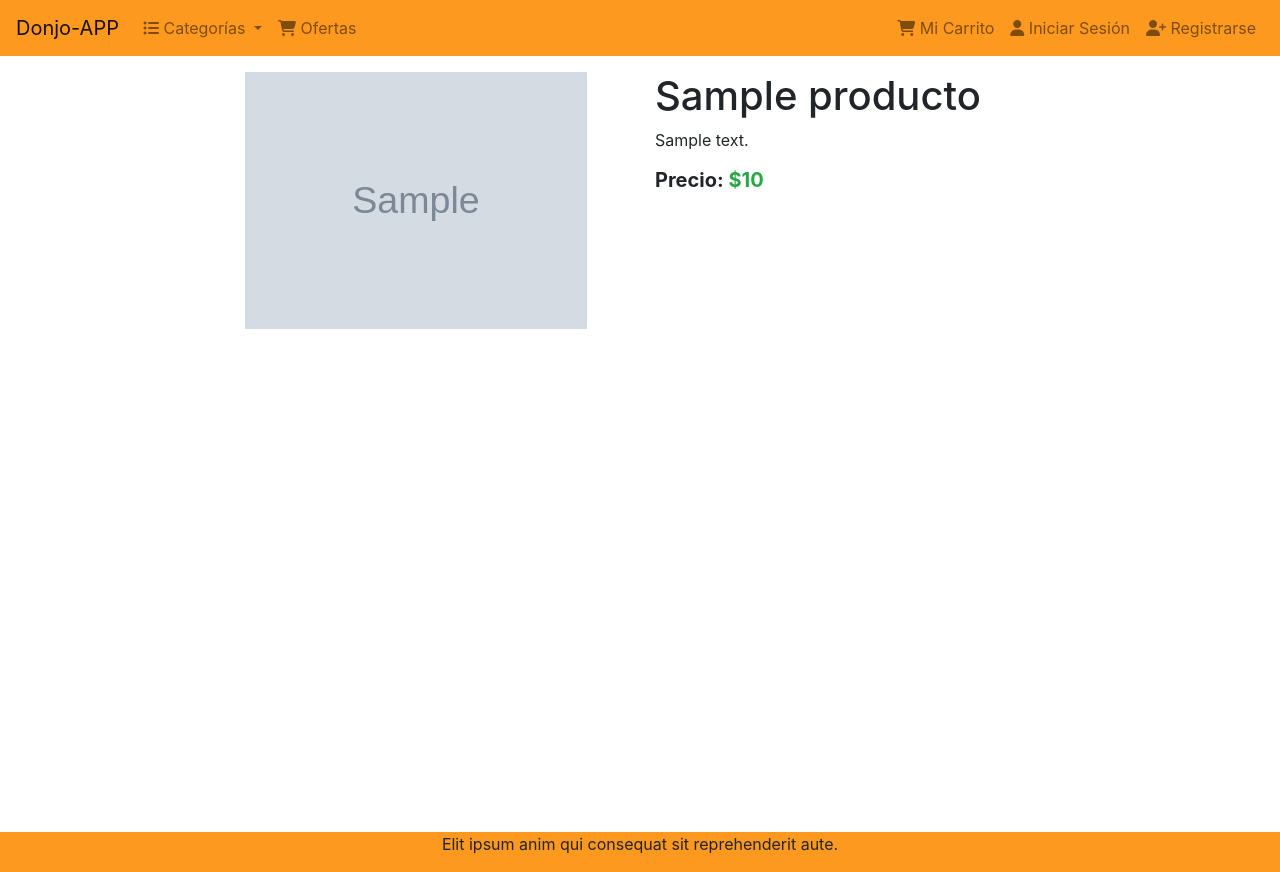
After one commit to lndrkzts/donjo-app, a Django app: template apps/productos/templates/productos/producto.html in a window 1280 px wide. The commit adds this page. Run offline with Django 3.2, Linux system fonts and the light colour scheme; the template is opened without the code that fills it: most values are stand-ins (such as "Sample title", 1, 10 or a date in 2020); grey boxes marked "Sample" are stand-in pictures; some libraries are stand-ins or nearby versions.

Commit message:
Refactor productos por categoria + View producto

```diff
--- /dev/null
+++ b/apps/productos/templates/productos/producto.html
@@ -0,0 +1,20 @@
+{% extends 'base.html' %}
+
+{% block content %}
+<div class="offset-xl-2 offset-lg-1 offset-md-1 col-xl-4 col-lg-5 col-md-5 col-sm-12">
+    {% if producto.imagen %}
+    <img src="{{ producto.imagen.url }}" alt="Imagen del producto" width="90%" >
+    {% endif %}
+</div>
+<div class="col-xl-4 col-lg-5 col-md-5 col-sm-12">
+    <div class="h1">{{ producto.titulo }}</div>
+    <div>
+        <p>{{ producto.descripcion }}</p>
+    </div>
+    <div class="h5 font-weight-bold">
+        Precio: <span class="text-success">${{ producto.precio }}</span>
+    </div>
+    <div class="">
+    </div>
+</div>
+{% endblock %}
--- a/apps/productos/templates/productos/snippets/producto.html
+++ b/apps/productos/templates/productos/snippets/producto.html
@@ -7,6 +7,6 @@
     <p class="card-text">${{ producto.precio}} </p>
   </div>
   <div class="card-footer">
-    <a href="#" class="btn btn-primary">Ver más</a>
+    <a href="{% url 'productos:producto' producto.slug %}" class="btn btn-primary">Ver más</a>
   </div>
 </div>
--- a/apps/productos/urls.py
+++ b/apps/productos/urls.py
@@ -6,5 +6,5 @@ app_name = 'productos'
 
 urlpatterns = [
     path('ofertas', views.ProductosEnOfertaListView.as_view(), name='ofertas'),
-    path('<slug:slug_categoria>', views.ProductosPorCategoriaListView.as_view(), name='productos_por_categoria')
+    path('<slug:slug>', views.ProductoDetailView.as_view(), name='producto'),
 ]
--- a/donjo/urls.py
+++ b/donjo/urls.py
@@ -12,6 +12,7 @@ from .views import index
 urlpatterns = [
     path('admin/', admin.site.urls),
     path('', index, name='index'),
+    path('categorias/', include('apps.categorias.urls')),
     path('productos/', include('apps.productos.urls')),
     path('usuarios/', include('apps.usuarios.urls')),
     path('__debug__/', include(debug_toolbar.urls)),
--- a/templates/navbar.html
+++ b/templates/navbar.html
@@ -21,7 +21,7 @@
         </a>
         <div class="dropdown-menu" aria-labelledby="navbarDropdown">
           {% for categoria in categorias %}
-          <a class="dropdown-item" href="{% url 'productos:productos_por_categoria' categoria.slug %}">{{ categoria.nombre }}</a>
+          <a class="dropdown-item" href="{% url 'categorias:productos_por_categoria' categoria.slug %}">{{ categoria.nombre }}</a>
           {% endfor %}
         </div>
       </li>
```
Also changed, not shown: apps/categorias/urls.py (added, +9 -0 lines), apps/categorias/views.py (+24 -2 lines), apps/productos/views.py (+7 -16 lines), apps/categorias/templates/categorias/listado_productos_por_categoria.html (renamed from apps/productos/templates/productos/listado_productos_por_categoria.html), media/productos/leche-la-serenisima.jpg (deleted), media/productos/leche-la-serenisima_InPuQca.jpg (deleted).
